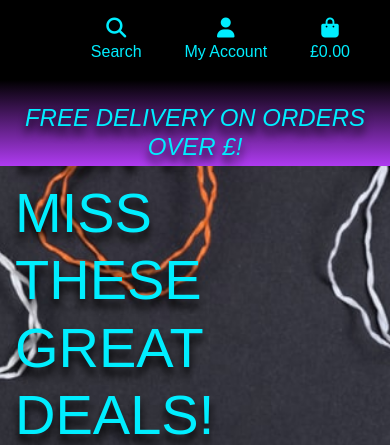
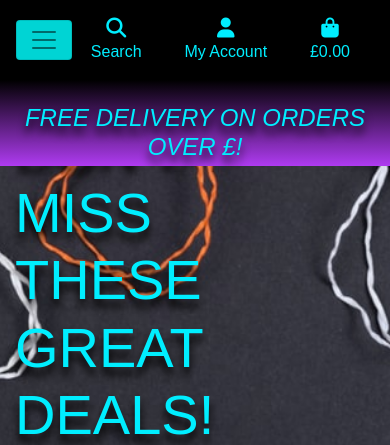
Before and after one commit to SPUR-TECH/Any-And-All, a Django app: page / in a window 390 px wide. Shown: the top 445 px of the page. Run offline with Django 3.2, Linux system fonts and the light colour scheme; some libraries are stand-ins or nearby versions; some web fonts are replaced.

Commit message:
change color of collapse toggler to match navbar links

```diff
--- a/static/css/base.css
+++ b/static/css/base.css
@@ -35,6 +35,10 @@ i {
 
 .bg-color {
     background-image: linear-gradient(rgb(0, 0, 0), rgb(175, 59, 241));
+}
+
+.navbar-toggler {
+    background-color: rgb(0, 212, 212);
 }
 
 .bg-dark {
--- a/templates/includes/mobile-top-header.html
+++ b/templates/includes/mobile-top-header.html
@@ -1,7 +1,7 @@
 <!-- template from code institute Boutique Ado -->
 <li class="list-inline-item">
-    <a class="text-black nav-link d-block d-lg-none" href="#" id="mobile-search" data-toggle="dropdown"
-        aria-haspopup="true" aria-expanded="false">
+    <a class="nav-link d-block d-lg-none" href="#" id="mobile-search" data-toggle="dropdown" aria-haspopup="true"
+        aria-expanded="false">
         <div class="text-center">
             <div><i class="fas fa-search fa-lg"></i></div>
             <p class="my-0">Search</p>
```
